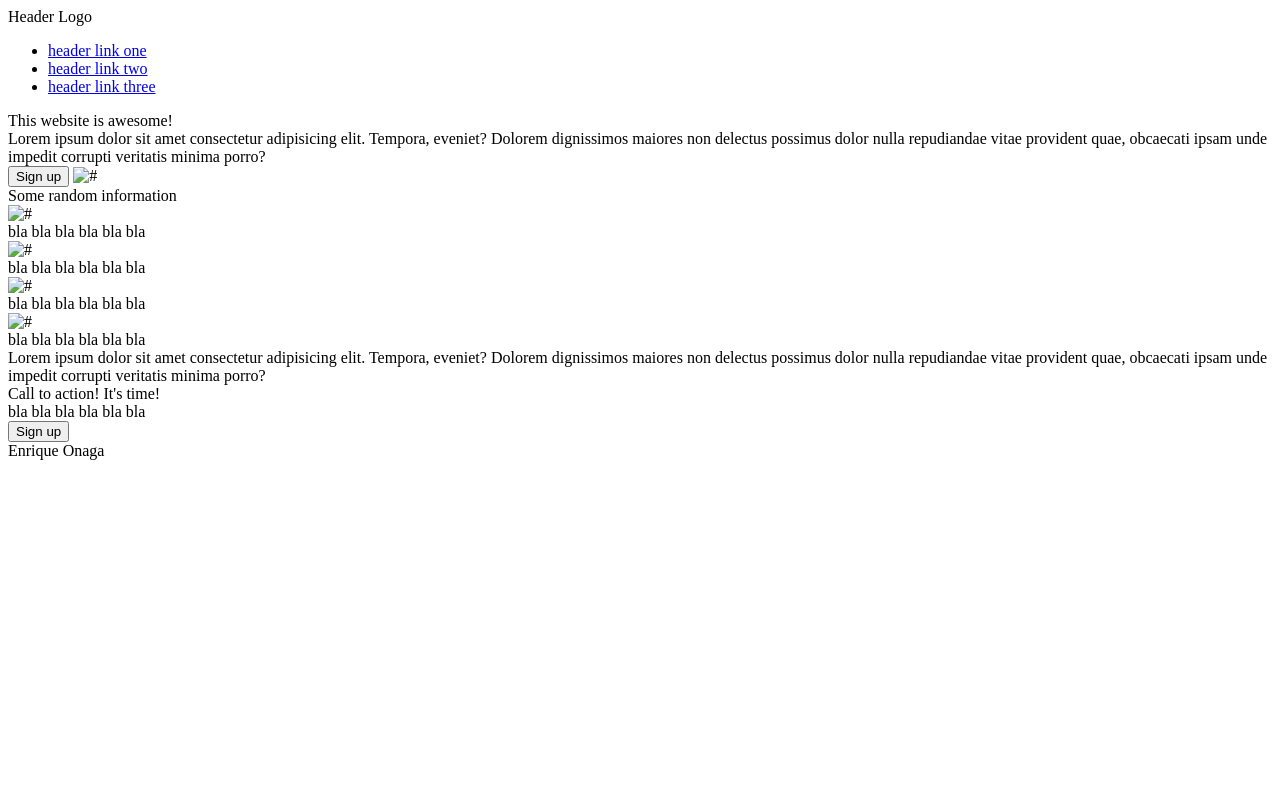
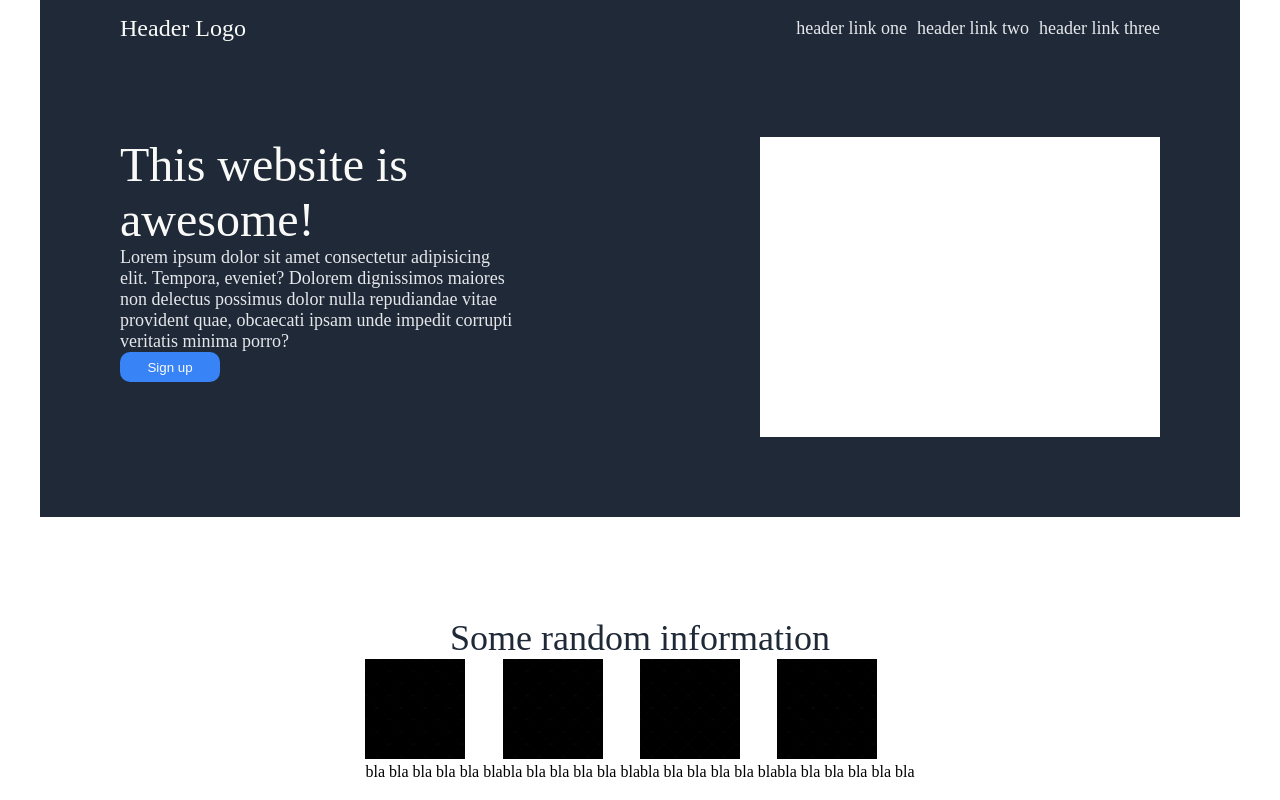
Before and after one commit to eidy-8/my-first-landing-page, a plain HTML site: page index.html in a window 1280 px wide. Shown: the top 800 px of the page. Drawn offline with Linux system fonts and the light colour scheme.

Commit message:
develop css

```diff
--- a/index.html
+++ b/index.html
@@ -3,11 +3,13 @@
 <head>
     <meta charset="UTF-8">
     <meta name="viewport" content="width=device-width, initial-scale=1.0">
-    <title>Document</title>
+    <title>landing-page</title>
+    <link rel="stylesheet" href="styles.css">
 </head>
 <body>
 
-    <div class="header">
+    <div class="header-n-hero">
+        <header>
             <div class="header-logo">Header Logo</div>
             <div class="header-links">
             <ul>
@@ -16,13 +18,18 @@
                 <li><a href="#">header link three</a></li>
             </ul>
             </div>
+        </header>
+
+        <div class="hero">
+
+            <div class="hero-left">
+                <div class="hero-main">This website is awesome!</div>
+                <div class="hero-secondary">Lorem ipsum dolor sit amet consectetur adipisicing elit. Tempora, eveniet? Dolorem dignissimos maiores non delectus possimus dolor nulla repudiandae vitae provident quae, obcaecati ipsam unde impedit corrupti veritatis minima porro?</div>
+                <button class="hero-button">Sign up</button>
             </div>
 
-    <div class="hero">
-        <div class="hero-main">This website is awesome!</div>
-        <div class="hero-secondary">Lorem ipsum dolor sit amet consectetur adipisicing elit. Tempora, eveniet? Dolorem dignissimos maiores non delectus possimus dolor nulla repudiandae vitae provident quae, obcaecati ipsam unde impedit corrupti veritatis minima porro?</div>
-        <button>Sign up</button>
-        <img src="#" alt="#">
+            <img src="/img/white-img.png" alt="#" class="hero-img">
+        </div>
     </div>
 
     <div class="info">
@@ -32,22 +39,22 @@
         <div class="blocks">
 
             <div class="block">
-                <img src="#" alt="#">
+                <img src="/img/black-img.jpg" alt="#" class="info-img">
                 <div class="text">bla bla bla bla bla bla</div>
             </div>
 
             <div class="block">
-                <img src="#" alt="#">
+                <img src="/img/black-img.jpg" alt="#" class="info-img">
                 <div class="text">bla bla bla bla bla bla</div>
             </div>
 
             <div class="block">
-                <img src="#" alt="#">
+                <img src="/img/black-img.jpg" alt="#" class="info-img">
                 <div class="text">bla bla bla bla bla bla</div>
             </div>
 
             <div class="block">
-                <img src="#" alt="#">
+                <img src="/img/black-img.jpg" alt="#" class="info-img">
                 <div class="text">bla bla bla bla bla bla</div>
             </div>
 
@@ -60,14 +67,15 @@
     <div class="signup">
 
         <div class="card">
-            <div class="signup-text1">Call to action! It's time!</div>
+            <div class="signup-text1">Call to action! It's time!
                 <div class="signup-text2">bla bla bla bla bla bla</div>
-            <button>Sign up</button>
+            </div>
+            <button class="card-button">Sign up</button>
         </div>
 
     </div>
 
-    <div class="footer">Enrique Onaga</div>
+    <footer>Enrique Onaga</footer>
 
 </body>
 </html>
--- a/styles.css
+++ b/styles.css
@@ -0,0 +1,143 @@
+body {
+    display: flex;
+    flex-direction: column;
+    min-height: 100vh;
+    margin: 0 auto;
+    max-width: 1200px;
+}
+
+.header-n-hero {
+    display: flex;
+    flex-direction: column;
+
+}
+
+header {
+    display: flex;
+    background-color: #1F2937;
+    color: #F9FAF8;
+    align-items: center;
+    justify-content: space-between;
+}
+
+ul,
+a {
+    display: flex;
+    margin-left: 10px;
+    list-style-type: none;
+    text-decoration: none;
+    color: #E5E7EB;
+    font-size: 18px;
+}
+
+ul {
+    padding-right: 80px;
+}
+
+.header-logo {
+    font-size: 24px;
+    padding-left: 80px;
+}
+
+.hero {
+    display: flex;
+    background-color: #1F2937;
+    align-items: center;
+    justify-content: space-between;
+    padding: 80px;
+}
+
+.hero-left {
+    width: 400px;
+    height: 300px;
+}
+
+.hero-button {
+    background-color: #3883F6;
+    border-radius: 10px;
+    border: none;
+    color: #F9FAF8;
+    width: 100px;
+    height: 30px;
+}
+
+.hero-main {
+    color: #F9FAF8;
+    font-size: 48px;
+}
+
+.hero-secondary {
+    color: #E5E7EB;
+    font-size: 18px;
+}
+
+.hero-img {
+    height: 300px;
+    width: 400px;
+}
+
+.info {
+    display: flex;
+    flex-direction: column;
+    justify-content: center;
+    align-items: center;
+    padding: 100px;
+}
+
+.info-title {
+    font-size: 36px;
+    color: #1F2937;
+}
+
+.block {
+
+}
+
+.blocks {
+    display: flex;
+}
+
+.info-img {
+    height: 100px;
+    width: 100px;
+}
+
+.review {
+    background-color: #E5E7EB;
+    font-size: 36px;
+    justify-content: center;
+    align-items: center;
+    padding: 100px;
+}
+
+.card {
+    display: flex;
+    justify-content: center;
+    align-items: center;
+    background-color:#3883F6;
+    padding: 50px;
+    margin: 100px;
+    justify-content: space-around;
+    color: #F9FAF8;
+    font-style: italic;
+    border-radius: 10px;
+}
+
+.card-button {
+    background-color: #3883F6;
+    border-radius: 10px;
+    border-style: solid;
+    border-color: #F9FAF8;
+    color: #F9FAF8;
+    width: 100px;
+    height: 30px;
+}
+
+footer {
+    display: flex;
+    justify-content: center;
+    align-items: center;
+    background-color: #1F2937;
+    color: #F9FAF8;
+    padding: 20px;
+}
```
Also changed, not shown: img/black-img.jpg (added), img/white-img.png (added). Lines whose indentation alone changed are shown as unchanged.
